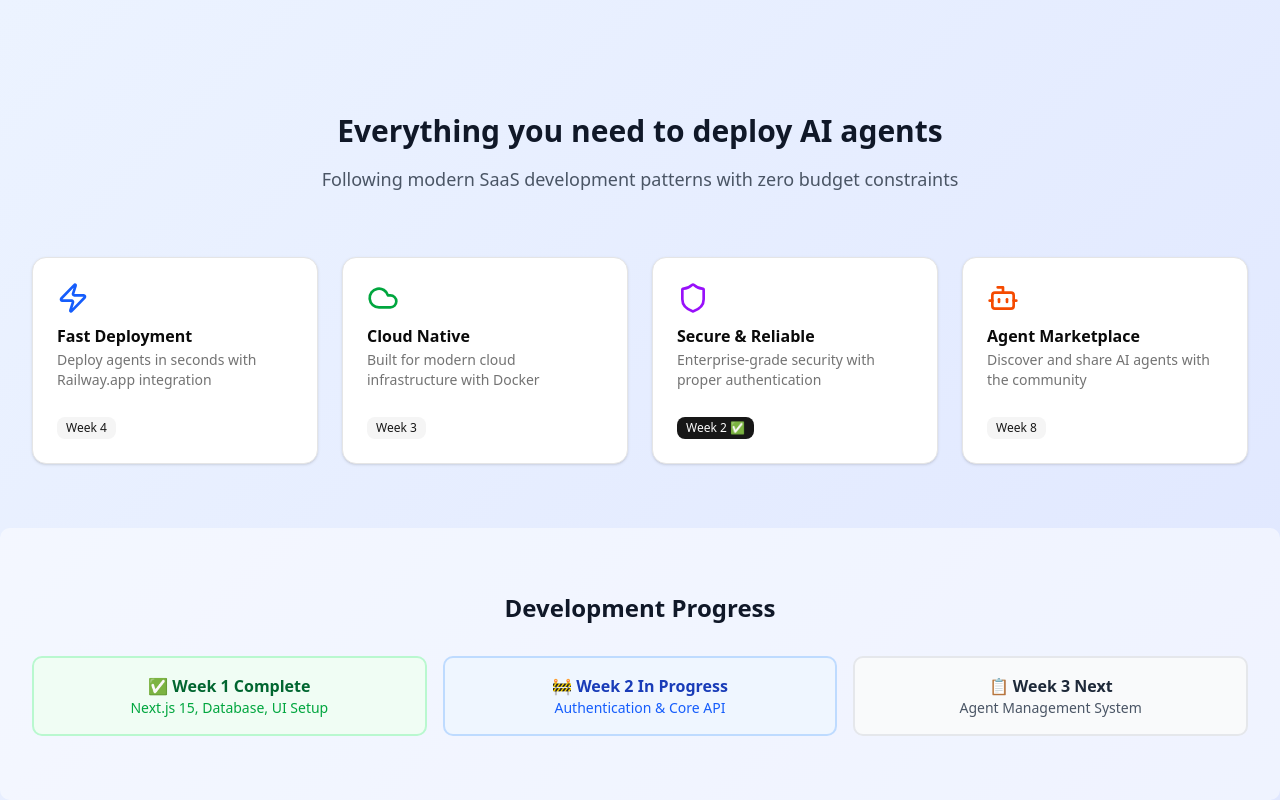
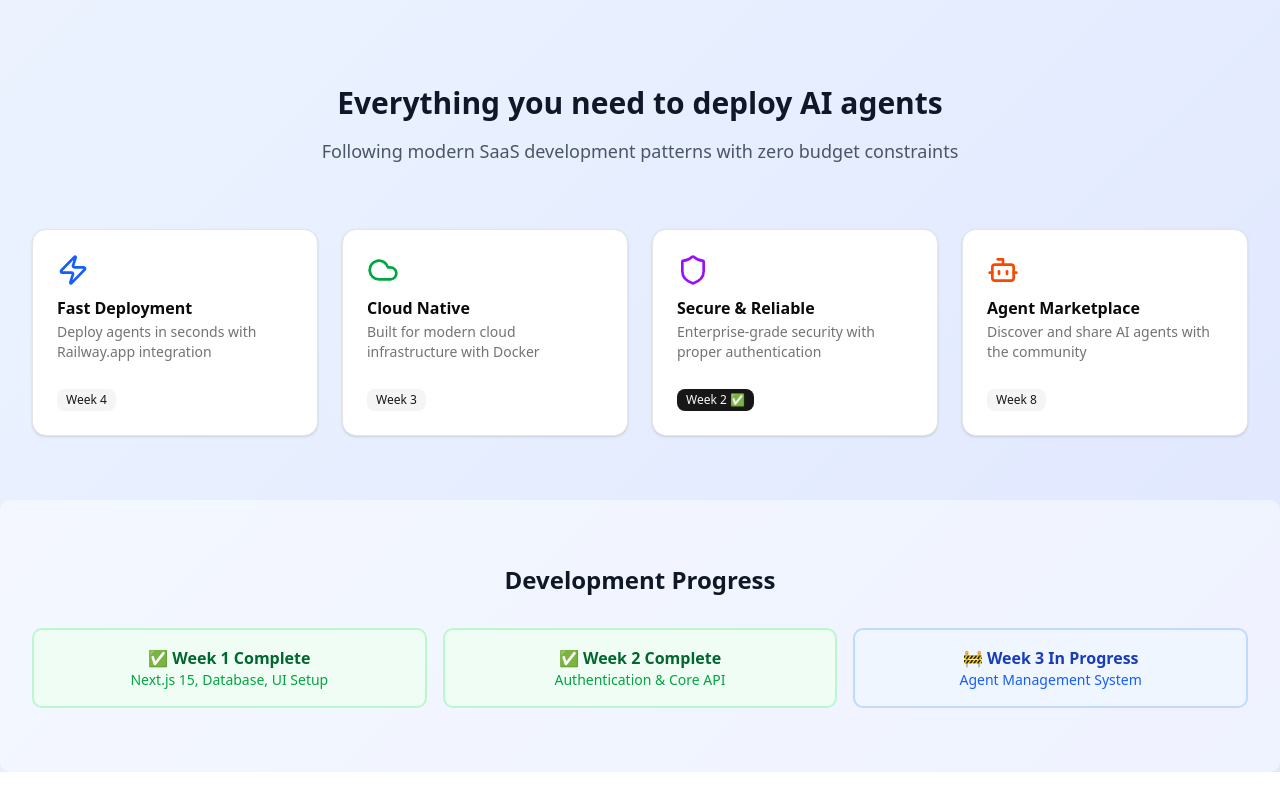
Before and after one commit to sajmeister/aaplat, a Next.js app: page / in a window 1280 px wide. Shown: the part 493-1293 px from the top of the page. After the commit the page ends 1265 px from the top, so only its background shows below. Built offline with nearby package versions, Linux system fonts and the light colour scheme; no server answers.

Commit message:
feat: Update home page content and development progress status

```diff
--- a/src/app/page.tsx
+++ b/src/app/page.tsx
@@ -54,7 +54,6 @@ export default async function HomePage() {
             </h1>
             <p className="text-xl text-gray-600 max-w-3xl mx-auto mb-8">
               The modern SaaS platform for deploying, managing, and scaling AI agents.
-              Built with Next.js 15, TypeScript, and Railway.app integration.
             </p>
 
             {!session && (
@@ -166,13 +165,13 @@ export default async function HomePage() {
                 <h3 className="font-semibold text-green-800">✅ Week 1 Complete</h3>
                 <p className="text-sm text-green-600">Next.js 15, Database, UI Setup</p>
               </div>
+              <div className="p-4 bg-green-50 rounded-lg border-2 border-green-200">
+                <h3 className="font-semibold text-green-800">✅ Week 2 Complete</h3>
+                <p className="text-sm text-green-600">Authentication & Core API</p>
+              </div>
               <div className="p-4 bg-blue-50 rounded-lg border-2 border-blue-200">
-                <h3 className="font-semibold text-blue-800">🚧 Week 2 In Progress</h3>
-                <p className="text-sm text-blue-600">Authentication & Core API</p>
-              </div>
-              <div className="p-4 bg-gray-50 rounded-lg border-2 border-gray-200">
-                <h3 className="font-semibold text-gray-800">📋 Week 3 Next</h3>
-                <p className="text-sm text-gray-600">Agent Management System</p>
+                <h3 className="font-semibold text-blue-800">🚧 Week 3 In Progress</h3>
+                <p className="text-sm text-blue-600">Agent Management System</p>
               </div>
             </div>
           </div>
```
Also changed, not shown: 1 other file (tests, documents, lock files or other folders).
